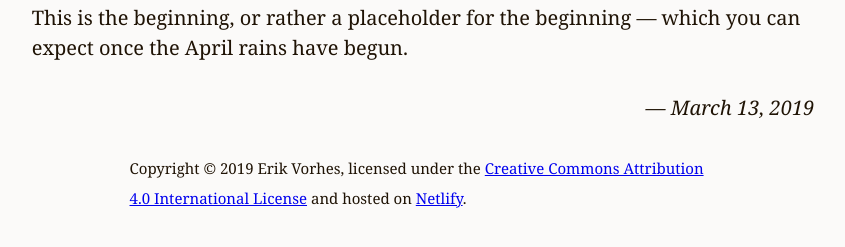
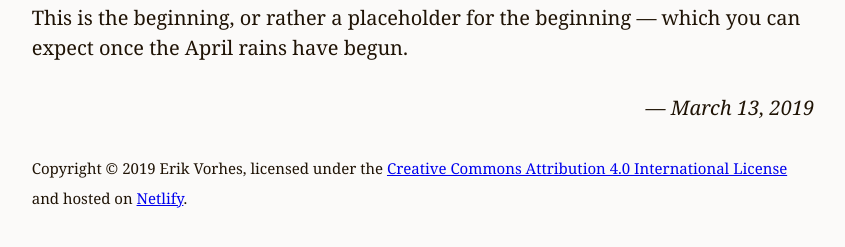
Before and after one commit to erikvorhes/drasty, an Eleventy site: page index.md in a window 1280 px wide. Shown: the part 177-424 px from the top of the page, without its empty margins (217-1062 px from the left). Built offline with nearby package versions, Linux system fonts and the light colour scheme; Eleventy itself is replaced by a stand-in of ours; files that its build step writes are made by us from their sources; a web font is replaced by a local one.

Commit message:
duh, forgot how ch works as a unit when font-size changes

```diff
--- a/_includes/layouts/home.njk
+++ b/_includes/layouts/home.njk
@@ -15,6 +15,8 @@
     {{ content | safe }}
     <footer>— <time datetime="{{ date | isoDate }}">{{ date | readableDate }}</time></footer>
   </main>
-  <footer>Copyright © 2019 Erik Vorhes, licensed under the <a href="https://creativecommons.org/licenses/by/4.0/">Creative Commons Attribution 4.0 International License</a> and hosted on <a href="https://www.netlify.com/">Netlify</a>.</footer>
+  <footer>
+    <p>Copyright © 2019 Erik Vorhes, licensed under the <a href="https://creativecommons.org/licenses/by/4.0/">Creative Commons Attribution 4.0 International License</a> and hosted on <a href="https://www.netlify.com/">Netlify</a>.</p>
+  </footer>
 </body>
 </html>
--- a/css/common.css
+++ b/css/common.css
@@ -56,7 +56,7 @@ main > footer {
   text-align: right;
 }
 
-body > footer {
+body > footer > p {
   font-size: .75rem;
   line-height: 2;
 }
```
